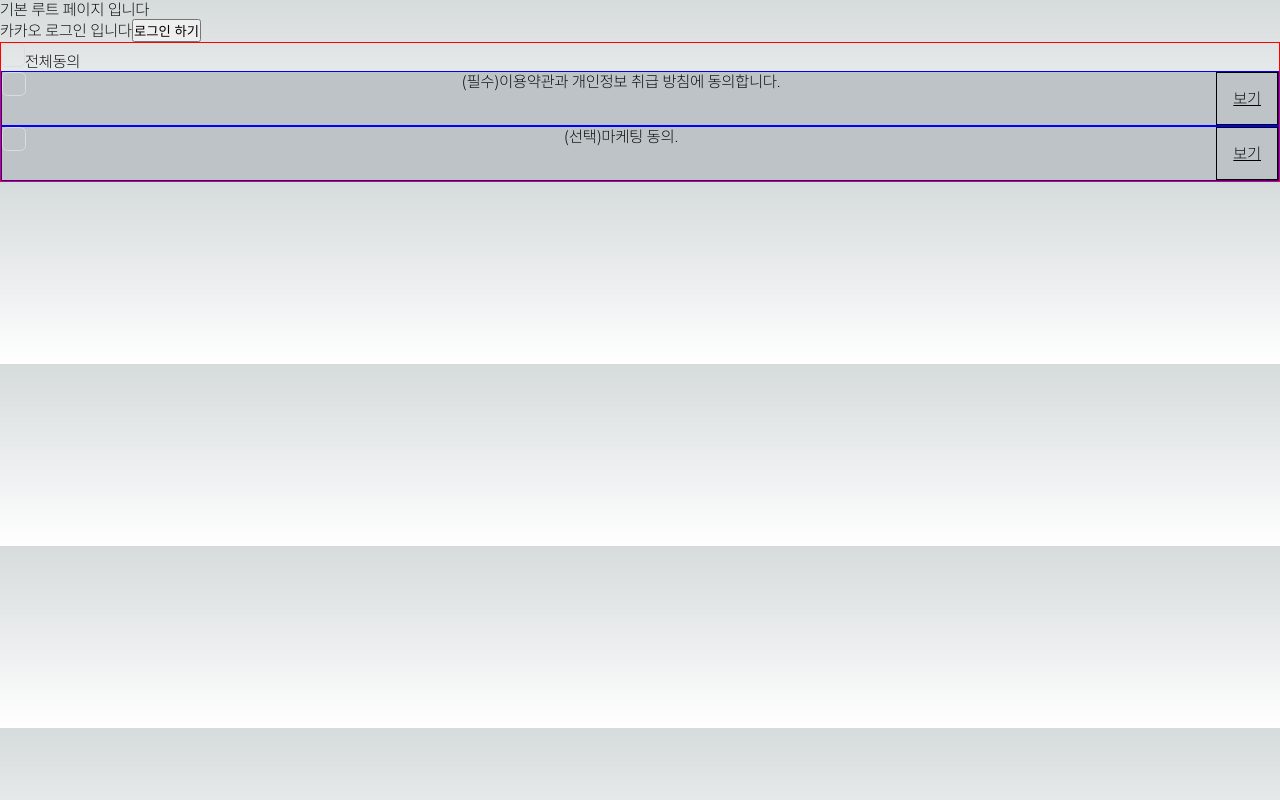
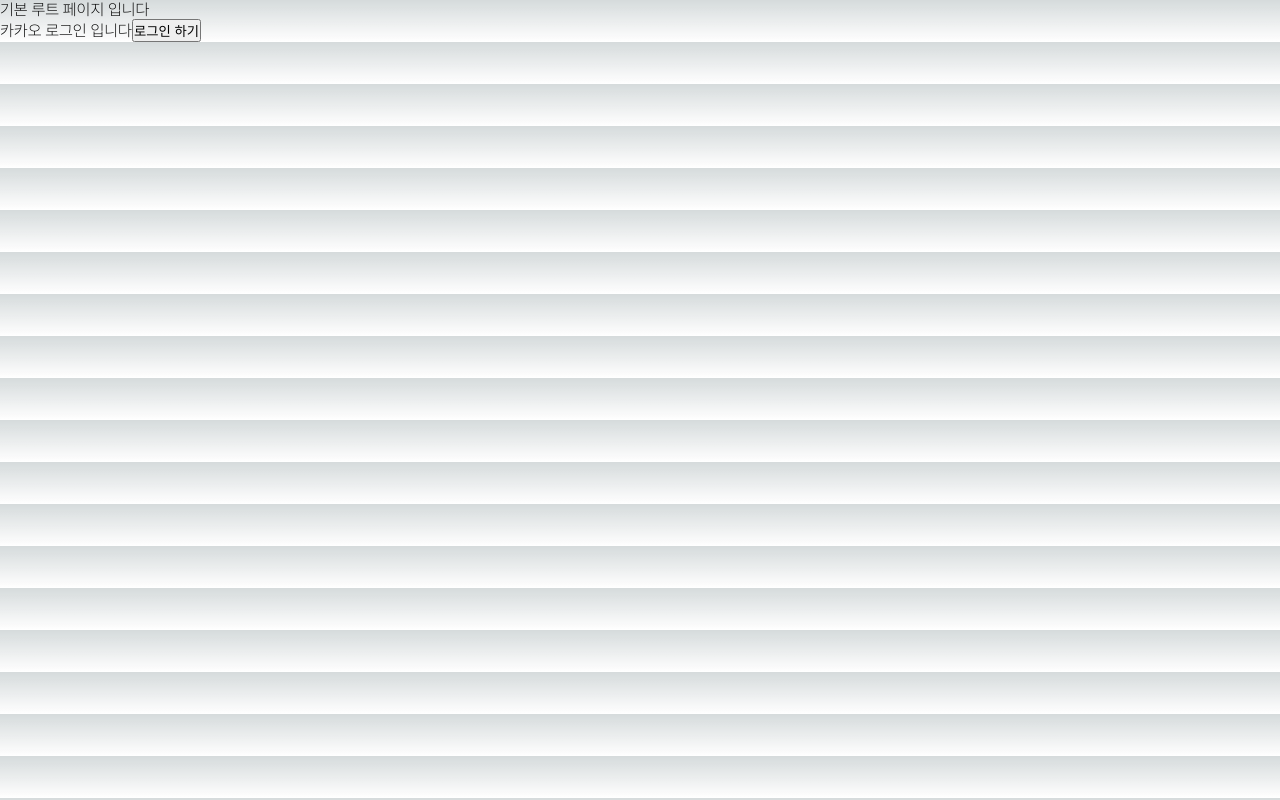
Before and after one commit to WE-ARE-RACCOONS/postgraduate-front, a Next.js app: page / in a window 1280 px wide. Built offline with nearby package versions, Linux system fonts and the light colour scheme; no server answers.

Commit message:
RAC-76 fix: 루트페이지에서 테스트컴포넌트 제거

```diff
--- a/src/app/page.tsx
+++ b/src/app/page.tsx
@@ -1,6 +1,6 @@
 'use client';
 import Login from '@/components/kakao/login';
-import ServiceCondition from '@/components/Termsofservice/ServiceCondition';
+import ServiceCondition from '@/components/Termsofservice/serviceCondition';
 import axios from 'axios';
 import { useEffect, useState } from 'react';
 import {
@@ -48,7 +48,6 @@ export default function Home() {
     <SeverAccessProvider>
       기본 루트 페이지 입니다
       <Login />
-      <ServiceCondition />
     </SeverAccessProvider>
   );
 }
```
